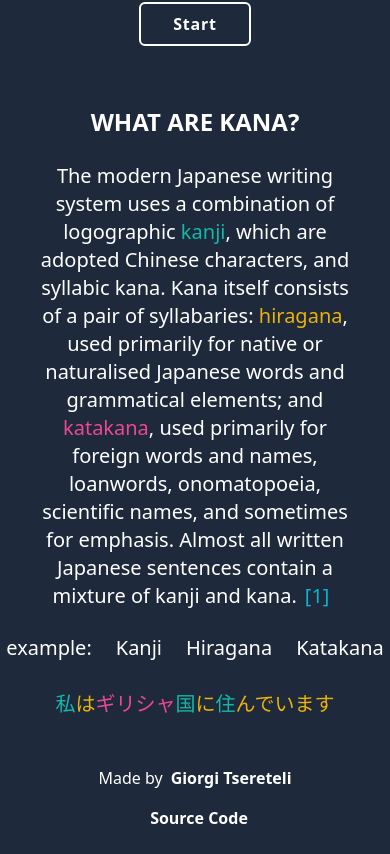
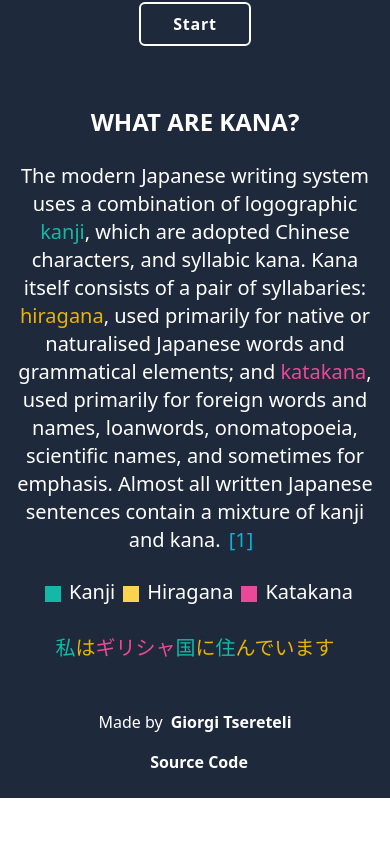
Before and after one commit to giotsere/kanastudy, a React (Vite) app: page / in a window 390 px wide. Shown: the part 2524-3378 px from the top of the page. After the commit the page ends 3322 px from the top, so only its background shows below. Built offline with nearby package versions, Linux system fonts and the light colour scheme.

Commit message:
fixed responsiveness issues, added p to study.jsx

```diff
--- a/src/components/KanaExplanation.jsx
+++ b/src/components/KanaExplanation.jsx
@@ -4,7 +4,7 @@ function KanaExplanation() {
   return (
     <div>
       <h2 className="text-2xl font-bold uppercase mb-6">What are Kana?</h2>
-      <div className="text-xl w-4/5 m-auto">
+      <div className="text-xl lg:w-4/5 w-11/12 m-auto">
         <p className="mb-6 leading-7">
           The modern Japanese writing system uses a combination of logographic
           <span className="kanji"> kanji</span>, which are adopted Chinese
@@ -23,14 +23,12 @@ function KanaExplanation() {
             [1]
           </a>
         </p>
-        <div className="flex mb-6 justify-center">
-          <p>example:</p>
-
-          <div className="w-4 h-4 bg-teal-500 m-2 ml-4"></div>
+        <div className="flex mb-6 justify-center ">
+          <div className="w-4 h-4 bg-teal-500 m-2 xl:ml-4 "></div>
           <p>Kanji</p>
-          <div className="w-4 h-4 bg-amber-300 m-2 ml-4"></div>
+          <div className="w-4 h-4 bg-amber-300 m-2 xl:ml-4 "></div>
           <p>Hiragana</p>
-          <div className="w-4 h-4 bg-pink-500 m-2 ml-4"></div>
+          <div className="w-4 h-4 bg-pink-500 m-2 xl:ml-4 "></div>
           <p>Katakana</p>
         </div>
 
--- a/src/components/Study.jsx
+++ b/src/components/Study.jsx
@@ -48,6 +48,7 @@ function Study({ kanaStudy }) {
       <p className="text-xl">
         Kana picked to study: {Math.round(kanaStudy.length)}
       </p>
+
       <div className="flex flex-col h-4/5 justify-center">
         <p className="mb-12 text-8xl font-bold">
           {kanaStudy[currentKana][0].kana}
@@ -60,6 +61,7 @@ function Study({ kanaStudy }) {
             className="input"
           />
         </form>
+        <p className="text-xl">Guess the kana reading</p>
         <p className="text-xl text-rose-600 font-bold">{error}</p>
       </div>
     </div>
--- a/src/index.css
+++ b/src/index.css
@@ -4,7 +4,7 @@
 
 @layer components {
   .kana-div {
-    @apply text-xl mb-8 border-2 border-solid rounded-md border-white max-w-fit m-auto m-auto  max-w-fit;
+    @apply text-xl mb-8 border-2 border-solid rounded-md border-white m-auto max-w-fit;
   }
 
   .button {
```
